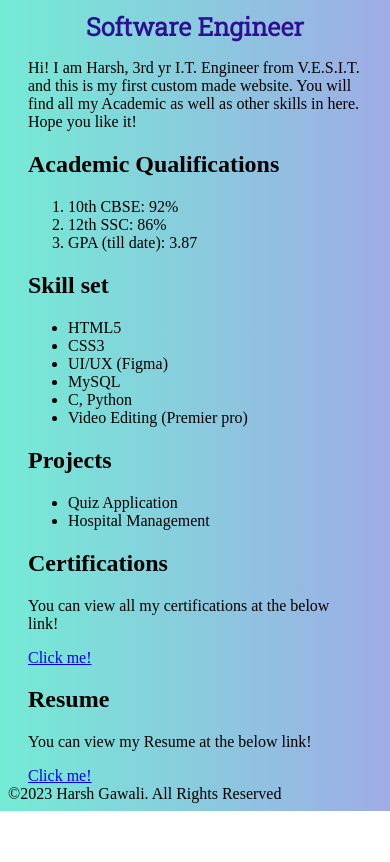
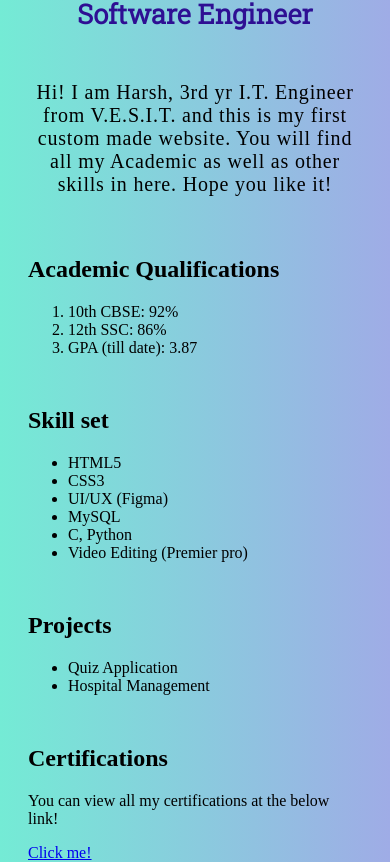
Before and after one commit to HarshGawali007/Harsh-Gawali, a plain HTML site: page index.html in a window 390 px wide. Shown: the part 428-1290 px from the top of the page. Before the commit the page ends 1239 px from the top, so only its background shows below. Drawn offline with Linux system fonts and the light colour scheme; a web font is replaced by a local one.

Commit message:
updated for mobile view

```diff
--- a/index.html
+++ b/index.html
@@ -7,7 +7,6 @@
     <meta name="viewport" content="width=device-width, initial-scale=1.0">
     <title>Harsh Gawali</title>
     <meta name="description" content="Hey there! I'm Harsh Gawali and welcome to my website, in here you will get to know more about me. So what are you wating for? Let's Go! ">
-    <link rel="stylesheet" href="style.css">
     <script src="https://kit.fontawesome.com/1bebef6f8c.js" crossorigin="anonymous"></script>
     <link rel="preconnect" href="https://fonts.googleapis.com">
 <link rel="preconnect" href="https://fonts.gstatic.com" crossorigin>
@@ -15,7 +14,7 @@
 <link rel="preconnect" href="https://fonts.googleapis.com">
 <link rel="preconnect" href="https://fonts.gstatic.com" crossorigin>
 <link href="https://fonts.googleapis.com/css2?family=Playfair:wght@500;600&family=Roboto+Slab:wght@350&family=Roboto:wght@100&display=swap" rel="stylesheet">
-
+<link rel="stylesheet" href="style.css">
 
 </head>
 
@@ -70,6 +69,7 @@
     <footer>
         &copy;2023 Harsh Gawali. All Rights Reserved
     </footer>
+
 </body>
 
 
--- a/style.css
+++ b/style.css
@@ -40,7 +40,18 @@ h1 {
     color: rgb(46, 15, 147);
     font-family: 'Roboto slab', sans-serif;
     font-size: 35px;
+    overflow: hidden;
+  white-space: nowrap;
+  width: 0;
+  animation: typing;
+  animation-duration: 1.6s;
+  animation-timing-function: steps(30, end);
+  animation-fill-mode: forwards;
 }
+@keyframes typing {
+    from { width: 0 }
+    to { width: 100% }
+  }
 h2 {
     font-family: 'Playfair', serif;
     font-size: 29px;
@@ -97,7 +108,7 @@ main a {
 nav a:hover {
     color: rgba(247, 245, 245, 0.758);
     transition-duration: 0.55s;
-}
+    }
 }
 @media (max-width:500px)
 {
@@ -116,7 +127,7 @@ nav a:hover {
         text-align: center;
         color: rgb(46, 15, 147);
         font-family: 'Roboto slab', sans-serif;
-        font-size: 25px;
+        font-size: 27px;
         }
     main {
         padding-left: 20px;
@@ -146,14 +157,30 @@ nav a:hover {
         border-radius: 200px;
         width: 225px;
         margin-top: 50px;
-        margin-bottom: 20px;
+        margin-bottom: 2px;
         border: 7px solid #483a94;
 
     }
     .img {
-        margin-left: 38px; /*ppp*/
+        margin-left: 35px; /*ppp*/
         margin-right: 0px;
 
     }
-
+    .info {
+        text-align: center;
+        padding-top: 30px;
+        padding-bottom: 10px;
+        letter-spacing: 0.8px;
+        font-size: 20px;
+    }
+    h2 {
+        padding-top: 30px;
+    }
+    footer {
+        margin-top: 70px;
+        text-align: center;
+        padding-top: 20px;
+        padding-bottom: 20px;
+        background-color: rgba(0, 0, 0, 0.195);
+    }
 }
```
